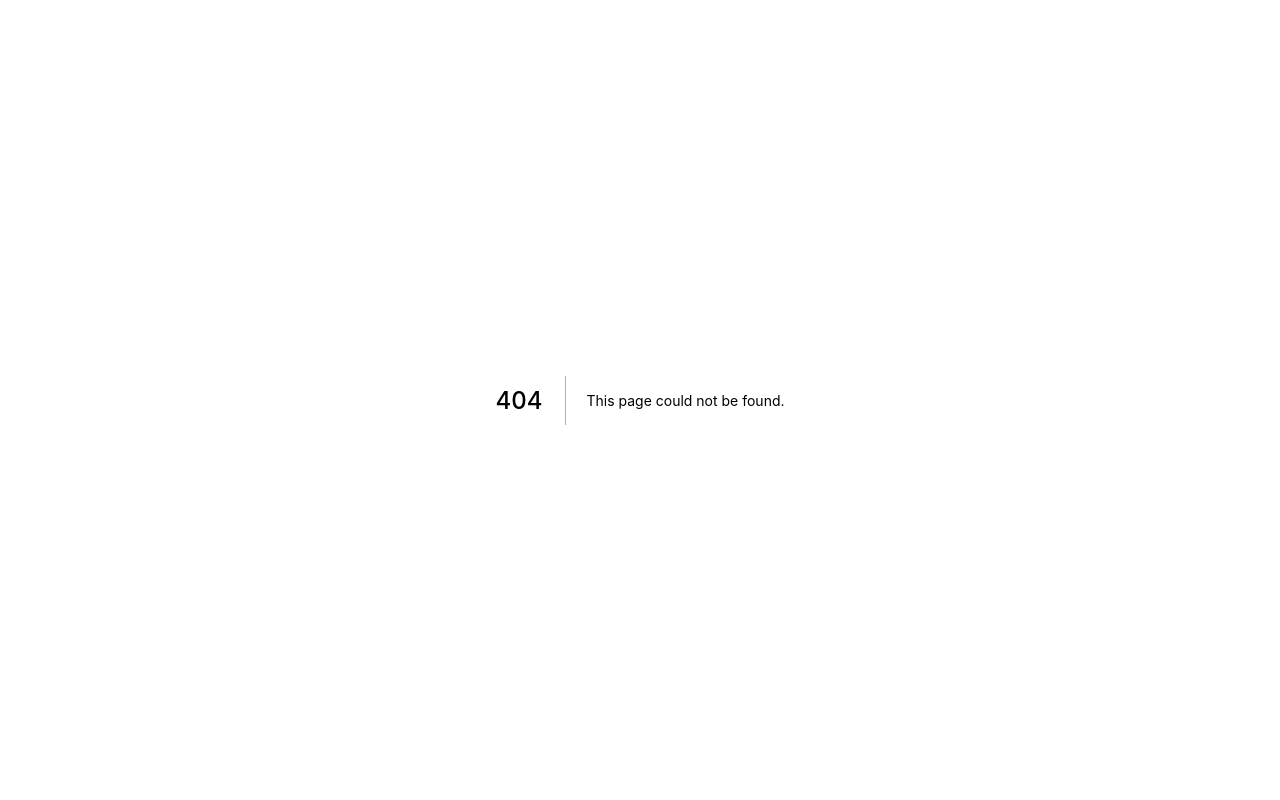
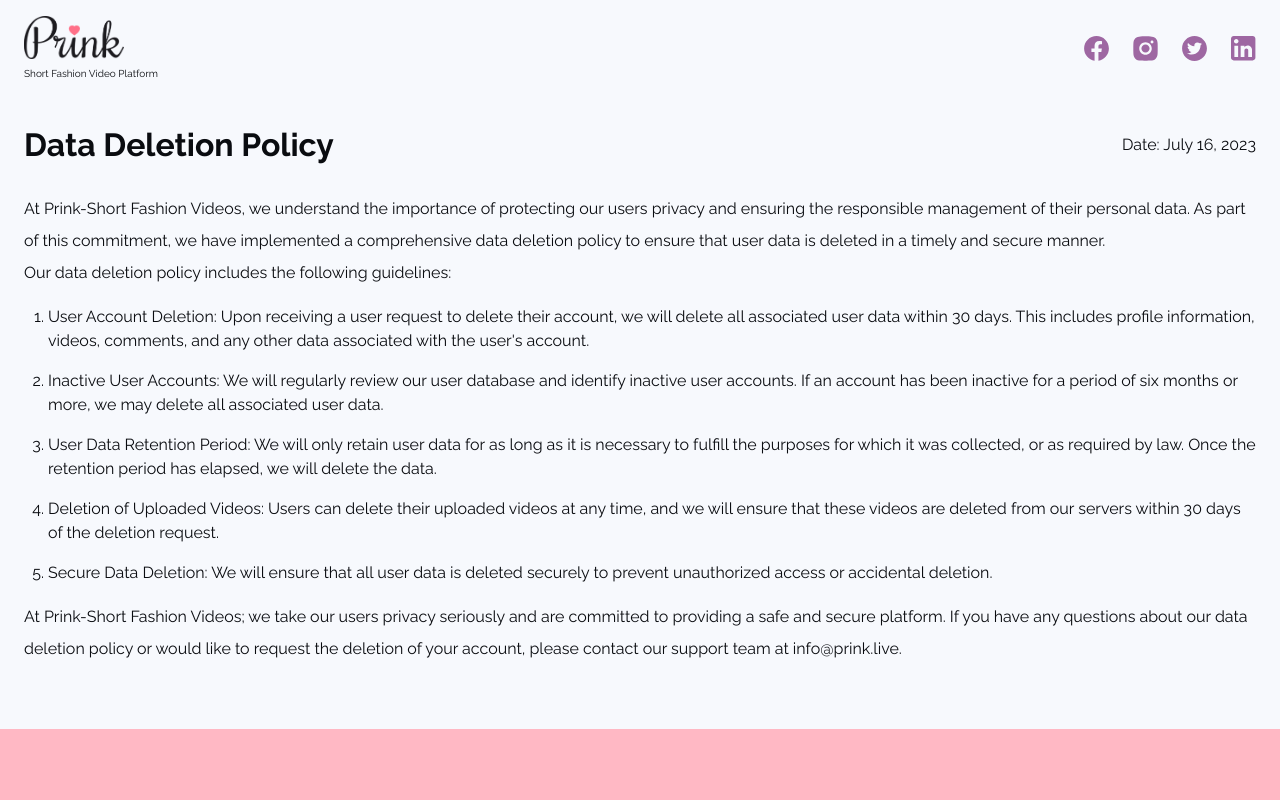
Before and after one commit to Ahmad-Zaaza/Prink-Landing-page, a Next.js app: page /data-deletion-policy in a window 1280 px wide. Before the commit this address had no page. Shown: the top 800 px of the page. Built offline with nearby package versions, Linux system fonts and the light colour scheme.

Commit message:
add Data deletion policy & add hrefs

```diff
--- a/components/Footer/Footer.tsx
+++ b/components/Footer/Footer.tsx
@@ -5,8 +5,13 @@ import JoinUsForm from "../JoinUsForm";
 import MaxWidthWrapper from "../MaxWidthWrapper";
 import SocialLinks from "../SocialLinks";
 import { FooterWrapper } from "./FooterWrapper";
+import Link from "next/link";
 
-const Footer = () => {
+interface IProps {
+  hideForm?: boolean;
+}
+
+const Footer = ({ hideForm }: IProps) => {
   return (
     <FooterWrapper>
       <MaxWidthWrapper>
@@ -15,12 +20,15 @@ const Footer = () => {
           your e-mail to be the first to know when the app launches.
         </Subtitle> */}
         {/* <JoinUsForm buttonVariant="secondary" hideSubtitle /> */}
-        <Subtitle>
-          For any suggestions or feedback please contact us
-          {/* <Email href="mailto://info@prink.live">info@prink.live</Email> */}
-        </Subtitle>
-
-        <ContactForm />
+        {!hideForm && (
+          <>
+            <Subtitle>
+              For any suggestions or feedback please contact us
+              {/* <Email href="mailto://info@prink.live">info@prink.live</Email> */}
+            </Subtitle>
+            <ContactForm />
+          </>
+        )}
 
         <div>
           <Subtitle style={{ marginBottom: 20 }}>
@@ -28,6 +36,11 @@ const Footer = () => {
           </Subtitle>
           <SocialLinks />
         </div>
+        <Flex>
+          <Link href="/terms-and-conditions">Terms and Conditions</Link>
+          <Link href="/privacy-policy">Privacy Policy</Link>
+          <Link href="/data-deletion-policy">Data Deletion Policy</Link>
+        </Flex>
       </MaxWidthWrapper>
     </FooterWrapper>
   );
@@ -57,3 +70,12 @@ const Email = styled.a`
     }
   }
 `;
+
+const Flex = styled.div`
+  display: flex;
+  align-items: center;
+  justify-content: center;
+  gap: 24px;
+  text-align: center;
+  flex-wrap: wrap;
+`;
--- a/components/Logo/Logo.tsx
+++ b/components/Logo/Logo.tsx
@@ -2,6 +2,7 @@ import Image, { ImageProps } from "next/image";
 import styled from "styled-components";
 import blackColored from "../../assets/blackColoredLogo.png";
 import whiteColored from "../../assets/whiteColoredLogo.png";
+import Link from "next/link";
 
 interface IProps extends Omit<ImageProps, "src"> {
   variant: "black-colored" | "white-colored";
@@ -20,6 +21,7 @@ const Logo = ({ variant, withSubtitle, size = 115, ...delegated }: IProps) => {
   if (withSubtitle) {
     return (
       <div>
+        <Link href="/">
           <Image
             layout="intrinsic"
             alt="Prink Logo"
@@ -28,11 +30,13 @@ const Logo = ({ variant, withSubtitle, size = 115, ...delegated }: IProps) => {
             {...delegated}
             src={src[variant]}
           />
+        </Link>
         <Subtitle>Short Fashion Video Platform</Subtitle>
       </div>
     );
   }
   return (
+    <Link href="/">
       <Image
         //   layout="intrinsic"
         alt="Prink Logo"
@@ -41,6 +45,7 @@ const Logo = ({ variant, withSubtitle, size = 115, ...delegated }: IProps) => {
         {...delegated}
         src={src[variant]}
       />
+    </Link>
   );
 };
 
--- a/components/Navbar/Navbar.tsx
+++ b/components/Navbar/Navbar.tsx
@@ -9,7 +9,12 @@ const Navbar = () => {
   return (
     <MaxWidthWrapper>
       <NavbarWrapper>
-        <Logo size={100} withSubtitle variant="black-colored" />
+        <Logo
+          style={{ cursor: "pointer" }}
+          size={100}
+          withSubtitle
+          variant="black-colored"
+        />
         <SocialLinks />
       </NavbarWrapper>
     </MaxWidthWrapper>
--- /dev/null
+++ b/pages/data-deletion-policy.tsx
@@ -0,0 +1,105 @@
+import Navbar from "../components/Navbar/Navbar";
+import MaxWidthWrapper from "../components/MaxWidthWrapper/MaxWidthWrapper";
+import styled, { css } from "styled-components";
+import Footer from "../components/Footer/Footer";
+
+const DataDeletionPolicy = () => {
+  return (
+    <div>
+      <Navbar />
+      {/* <Logo variant="black-colored" /> */}
+      <div style={{ paddingBottom: 64 }}>
+        <MaxWidthWrapper>
+          <LastUpdatedContainer>
+            <h1>Data Deletion Policy</h1>
+            <Subtitle>Date: July 16, 2023</Subtitle>
+          </LastUpdatedContainer>
+          <Subtitle>
+            At Prink-Short Fashion Videos, we understand the importance of
+            protecting our users privacy and ensuring the responsible management
+            of their personal data. As part of this commitment, we have
+            implemented a comprehensive data deletion policy to ensure that user
+            data is deleted in a timely and secure manner.
+          </Subtitle>
+          <Subtitle>
+            Our data deletion policy includes the following guidelines:
+          </Subtitle>
+          <OrderedList>
+            <li>
+              User Account Deletion: Upon receiving a user request to delete
+              their account, we will delete all associated user data within 30
+              days. This includes profile information, videos, comments, and any
+              other data associated with the user&apos;s account.
+            </li>
+            <li>
+              Inactive User Accounts: We will regularly review our user database
+              and identify inactive user accounts. If an account has been
+              inactive for a period of six months or more, we may delete all
+              associated user data.
+            </li>
+            <li>
+              User Data Retention Period: We will only retain user data for as
+              long as it is necessary to fulfill the purposes for which it was
+              collected, or as required by law. Once the retention period has
+              elapsed, we will delete the data.
+            </li>
+            <li>
+              Deletion of Uploaded Videos: Users can delete their uploaded
+              videos at any time, and we will ensure that these videos are
+              deleted from our servers within 30 days of the deletion request.
+            </li>
+            <li>
+              Secure Data Deletion: We will ensure that all user data is deleted
+              securely to prevent unauthorized access or accidental deletion.
+            </li>
+          </OrderedList>
+          <Subtitle>
+            At Prink-Short Fashion Videos; we take our users privacy seriously
+            and are committed to providing a safe and secure platform. If you
+            have any questions about our data deletion policy or would like to
+            request the deletion of your account, please contact our support
+            team at info@prink.live.
+          </Subtitle>
+        </MaxWidthWrapper>
+      </div>
+      <Footer hideForm />
+    </div>
+  );
+};
+
+export default DataDeletionPolicy;
+
+const LastUpdatedContainer = styled.div`
+  display: flex;
+  align-items: center;
+  justify-content: space-between;
+  margin-block: 24px;
+  gap: 24px;
+  flex-wrap: wrap;
+`;
+
+const Subtitle = styled.p<{ boldVariant?: boolean }>`
+  font-size: ${16 / 16}rem;
+  line-height: 32px;
+
+  @media ${(p) => p.theme.queries.tabletAndUp} {
+    font-size: ${16 / 16}rem;
+    line-height: 32px;
+  }
+
+  ${(p) =>
+    p.boldVariant &&
+    css`
+      font-weight: 700 !important;
+      @media ${(p) => p.theme.queries.tabletAndUp} {
+        font-weight: unset;
+      }
+    `}
+`;
+const OrderedList = styled.ol`
+  display: flex;
+  flex-direction: column;
+  gap: 16px;
+  margin-block: 16px;
+  padding-inline-start: 24px;
+`;
```
Also changed, not shown: pages/privacy-policy.tsx (+58 -46 lines), pages/terms-and-conditions.tsx (+77 -72 lines). Lines whose indentation alone changed are shown as unchanged.
